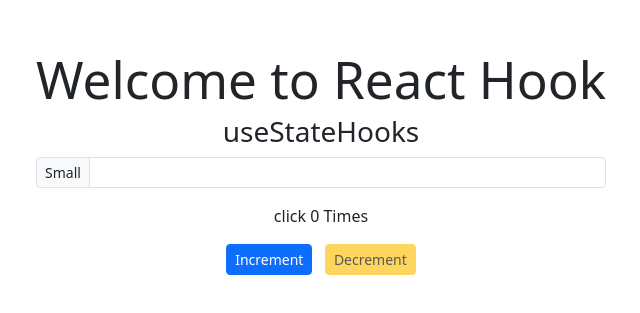
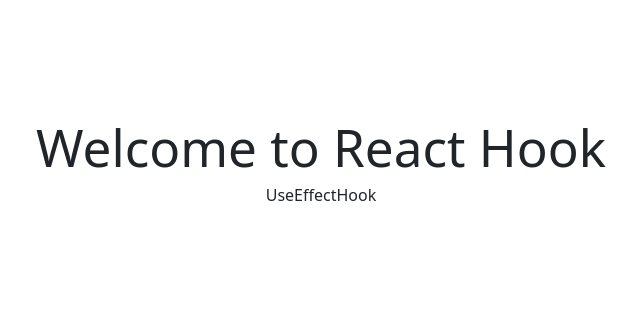
Before and after one commit to JoyDhar32/lessons, a React (Vite) app in the folder React/reactHooks/: page / in a window 1280 px wide. Shown: the part 237-550 px from the top of the page, without its empty margins (319-959 px from the left). Built offline with nearby package versions, Linux system fonts and the light colour scheme.

Commit message:
useefferct

```diff
--- a/React/reactHooks/src/App.jsx
+++ b/React/reactHooks/src/App.jsx
@@ -1,11 +1,14 @@
 import "./App.css";
+import UseEffectHook from "./components/UseEffectHook";
 import UseStateHooks from "./components/UseStateHooks";
+
 
 function App() {
   return (
     <>
       <h1>Welcome to React Hook</h1>
-      <UseStateHooks />
+      {/* <UseStateHooks /> */}
+      <UseEffectHook />
     </>
   );
 }
--- /dev/null
+++ b/React/reactHooks/src/components/UseEffectHook.jsx
@@ -0,0 +1,15 @@
+import React from 'react'
+
+const UseEffectHook = () => {
+  return (
+    <div>UseEffectHook</div>
+  )
+}
+
+export default UseEffectHook
+
+/*
+variation of useEffect Hook
+- useEffect Hook runs after every render of the component.
+
+*/
```
